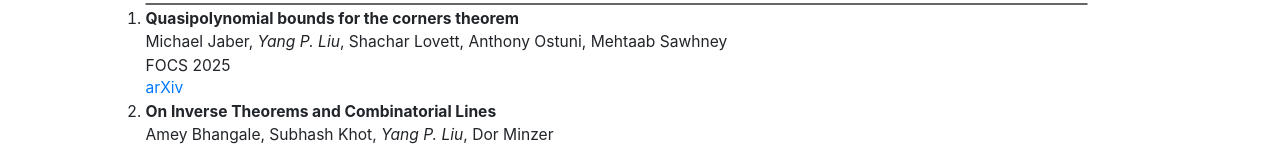
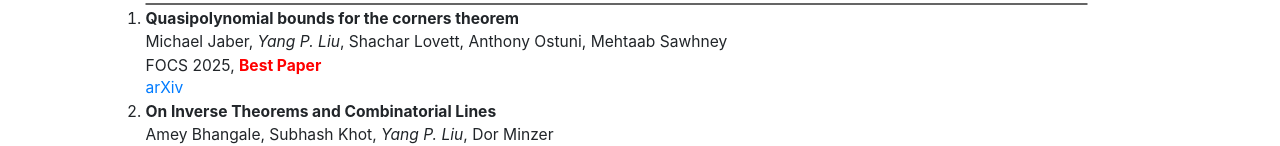
Before and after one commit to yangpliu/yangpliu.github.io, a website: page research.html in a window 1280 px wide. Shown: the part 151-297 px from the top of the page. Drawn offline with Linux system fonts and the light colour scheme.

Commit message:
Update research.html

```diff
--- a/research.html
+++ b/research.html
@@ -67,7 +67,7 @@
         <li>
         <b>Quasipolynomial bounds for the corners theorem</b> <br/>
         Michael Jaber, <i> Yang P. Liu</i>, Shachar Lovett, Anthony Ostuni, Mehtaab Sawhney<br/>
-        FOCS 2025 <br/>
+        FOCS 2025, <b style="color:red">Best Paper</b> <br/>
         <a href="https://arxiv.org/pdf/2504.07006">arXiv</a>
         </li>
         <li>
@@ -190,7 +190,7 @@
         <li>
         <b>Maximum Flow and Minimum-Cost Flow in Almost Linear Time</b> <br/>
         Li Chen, Rasmus Kyng, <i>Yang P. Liu</i>, Richard Peng, Maximilian Probst Gutenberg, Sushant Sachdeva <br />
-         FOCS 2022, <b style="color:red">Best Paper</b> <br/>
+         FOCS 2022, <b style="color:red">Best Paper</b>, Journal of the ACM <br/>
         <a href="https://ieeexplore.ieee.org/document/9996881">Proceedings</a> &nbsp;&nbsp;&nbsp;&nbsp; <a href="https://arxiv.org/pdf/2203.00671.pdf">arXiv</a> &nbsp;&nbsp;&nbsp;&nbsp; <a href="pdf/Flows_Stanford.pdf">Slides</a> &nbsp;&nbsp;&nbsp;&nbsp; <a href="https://www.youtube.com/watch?v=KsMtVthpkzI">Video</a>
         </li>
         <li>
```
